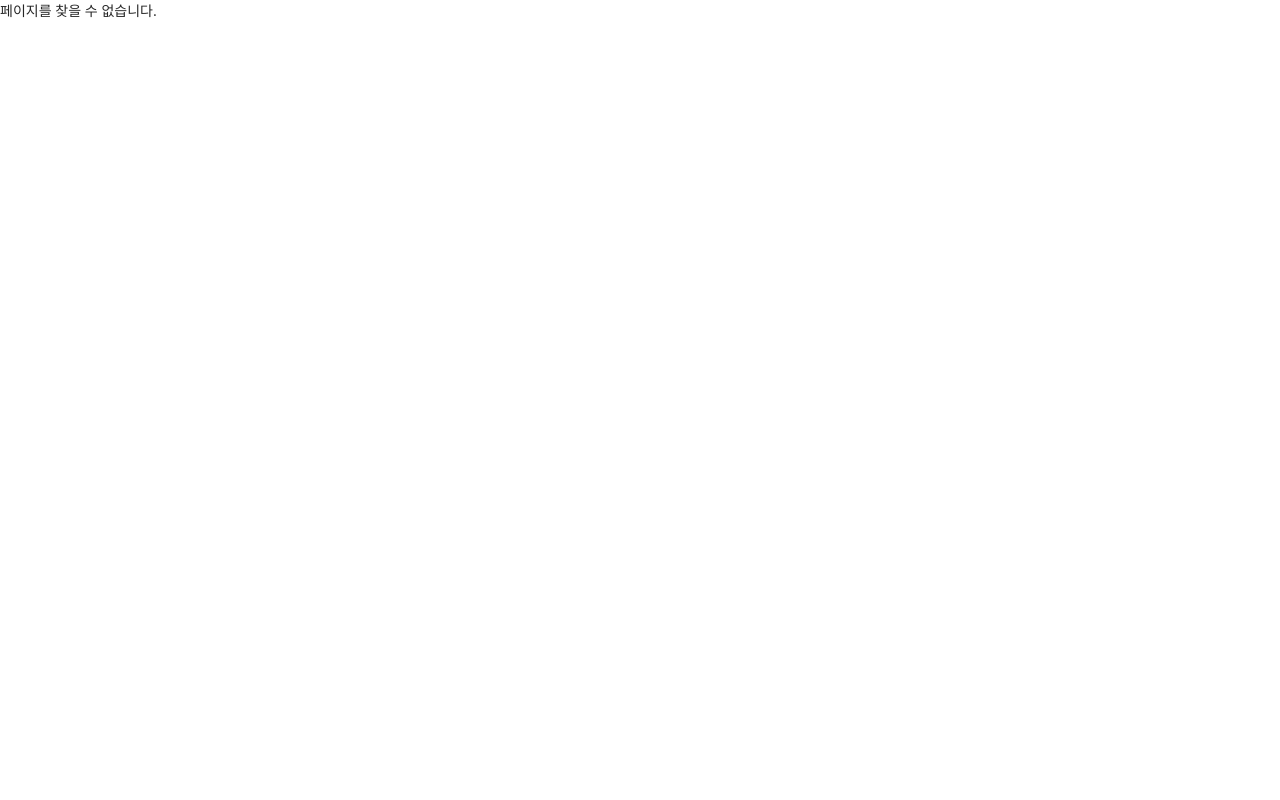
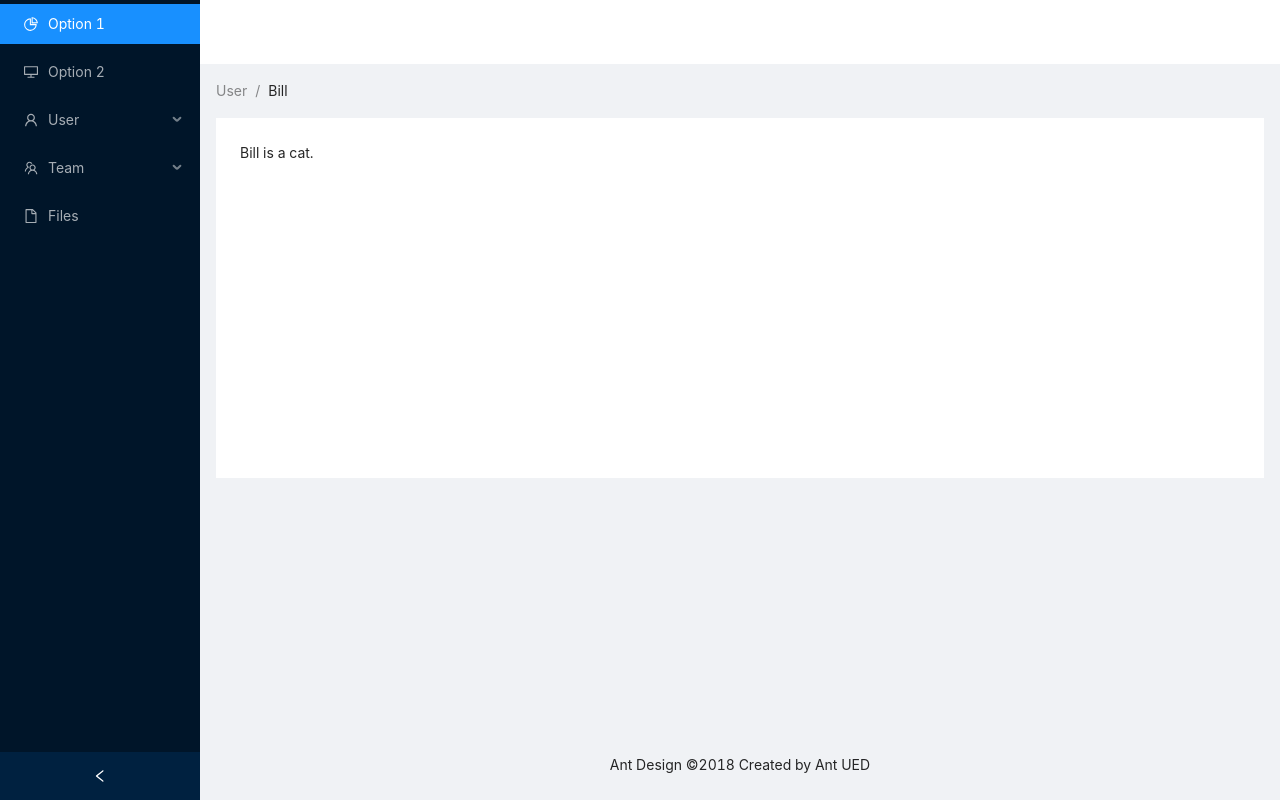
Before and after one commit to strong-minsu/React-Router, a React (Create React App) app: page /layout in a window 1280 px wide. Built offline with nearby package versions, Linux system fonts and the light colour scheme.

Commit message:
antd layout, login form 사용해보기

```diff
--- a/src/App.css
+++ b/src/App.css
@@ -1,38 +1,22 @@
-.App {
-  text-align: center;
+#components-layout-demo-side .logo {
+  height: 32px;
+  margin: 16px;
+  background: rgba(255, 255, 255, 0.3);
 }
 
-.App-logo {
-  height: 40vmin;
-  pointer-events: none;
+.site-layout .site-layout-background {
+  background: #fff;
 }
 
-@media (prefers-reduced-motion: no-preference) {
-  .App-logo {
-    animation: App-logo-spin infinite 20s linear;
-  }
+#components-form-demo-normal-login .login-form {
+  max-width: 300px;
 }
-
-.App-header {
-  background-color: #282c34;
-  min-height: 100vh;
-  display: flex;
-  flex-direction: column;
-  align-items: center;
-  justify-content: center;
-  font-size: calc(10px + 2vmin);
-  color: white;
+#components-form-demo-normal-login .login-form-forgot {
+  float: right;
 }
-
-.App-link {
-  color: #61dafb;
+#components-form-demo-normal-login .ant-col-rtl .login-form-forgot {
+  float: left;
 }
-
-@keyframes App-logo-spin {
-  from {
-    transform: rotate(0deg);
-  }
-  to {
-    transform: rotate(360deg);
-  }
+#components-form-demo-normal-login .login-form-button {
+  width: 100%;
 }
--- a/src/App.js
+++ b/src/App.js
@@ -6,6 +6,7 @@ import About from "./pages/About";
 import NotFound from "./pages/NotFound";
 import Login from "./pages/Login";
 import "antd/dist/antd.css";
+import AppLayout from "./pages/Layoutex";
 
 function App() {
   return (
@@ -15,6 +16,7 @@ function App() {
       <Route path="/profile" element={<Profile />}>
         <Route path=":id" element={<Profile />} />
       </Route>
+      <Route path="/layout" element={<AppLayout />} />
       <Route path="/about" element={<About />} />
       <Route path="*" element={<NotFound />} />
     </Routes>
--- /dev/null
+++ b/src/pages/Layoutex.jsx
@@ -0,0 +1,99 @@
+import {
+  DesktopOutlined,
+  FileOutlined,
+  PieChartOutlined,
+  TeamOutlined,
+  UserOutlined,
+} from "@ant-design/icons";
+import { Breadcrumb, Layout, Menu } from "antd";
+import React, { useState } from "react";
+const { Header, Content, Footer, Sider } = Layout;
+
+function getItem(label, key, icon, children) {
+  return {
+    key,
+    icon,
+    children,
+    label,
+  };
+}
+
+const items = [
+  getItem("Option 1", "1", <PieChartOutlined />),
+  getItem("Option 2", "2", <DesktopOutlined />),
+  getItem("User", "sub1", <UserOutlined />, [
+    getItem("Tom", "3"),
+    getItem("Bill", "4"),
+    getItem("Alex", "5"),
+  ]),
+  getItem("Team", "sub2", <TeamOutlined />, [
+    getItem("Team 1", "6"),
+    getItem("Team 2", "8"),
+  ]),
+  getItem("Files", "9", <FileOutlined />),
+];
+
+const AppLayout = () => {
+  const [collapsed, setCollapsed] = useState(false);
+  return (
+    <Layout
+      style={{
+        minHeight: "100vh",
+      }}
+    >
+      <Sider
+        collapsible
+        collapsed={collapsed}
+        onCollapse={(value) => setCollapsed(value)}
+      >
+        <div className="logo" />
+        <Menu
+          theme="dark"
+          defaultSelectedKeys={["1"]}
+          mode="inline"
+          items={items}
+        />
+      </Sider>
+      <Layout className="site-layout">
+        <Header
+          className="site-layout-background"
+          style={{
+            padding: 0,
+          }}
+        />
+        <Content
+          style={{
+            margin: "0 16px",
+          }}
+        >
+          <Breadcrumb
+            style={{
+              margin: "16px 0",
+            }}
+          >
+            <Breadcrumb.Item>User</Breadcrumb.Item>
+            <Breadcrumb.Item>Bill</Breadcrumb.Item>
+          </Breadcrumb>
+          <div
+            className="site-layout-background"
+            style={{
+              padding: 24,
+              minHeight: 360,
+            }}
+          >
+            Bill is a cat.
+          </div>
+        </Content>
+        <Footer
+          style={{
+            textAlign: "center",
+          }}
+        >
+          Ant Design ©2018 Created by Ant UED
+        </Footer>
+      </Layout>
+    </Layout>
+  );
+};
+
+export default AppLayout;
--- a/src/pages/Login.jsx
+++ b/src/pages/Login.jsx
@@ -1,44 +1,86 @@
+import { LockOutlined, UserOutlined } from "@ant-design/icons";
+import { Button, Checkbox, Form, Input } from "antd";
 import React from "react";
-import { useNavigate } from "react-router-dom";
-import StyledButton from "../components/StyledButton";
-export default function Login() {
-  const [Email, setEmail] = React.useState("");
-  const [Password, setPassword] = React.useState("");
 
-  const onEmailHandler = (event) => {
-    setEmail(event.currentTarget.value);
+let style = {
+  padding: "20px",
+  width: "300px",
+  border: "solid 2px #1890ff",
+};
+let sort = {
+  display: "flex",
+  height: "100vh",
+  justifyContent: "center",
+  alignItems: "center",
+};
+const Login = () => {
+  const onFinish = (values) => {
+    console.log("Received values of form: ", values);
   };
 
-  const onPasswordHandler = (event) => {
-    setPassword(event.currentTarget.value);
-  };
+  return (
+    <div style={sort}>
+      <Form
+        name="normal_login"
+        className="login-form"
+        style={style}
+        initialValues={{
+          remember: true,
+        }}
+        onFinish={onFinish}
+      >
+        <h2>Wellcome Study be Happy</h2>
+        <Form.Item
+          name="username"
+          rules={[
+            {
+              required: true,
+              message: "Please input your Username!",
+            },
+          ]}
+        >
+          <Input
+            prefix={<UserOutlined className="site-form-item-icon" />}
+            placeholder="Username"
+          />
+        </Form.Item>
+        <Form.Item
+          name="password"
+          rules={[
+            {
+              required: true,
+              message: "Please input your Password!",
+            },
+          ]}
+        >
+          <Input
+            prefix={<LockOutlined className="site-form-item-icon" />}
+            type="password"
+            placeholder="Password"
+          />
+        </Form.Item>
+        <Form.Item>
+          <Form.Item name="remember" valuePropName="checked" noStyle>
+            <Checkbox>Remember me</Checkbox>
+          </Form.Item>
 
-  let navigate = useNavigate();
-  function signUp() {
-    navigate("/");
-  }
-
-  return (
-    <div
-      style={{
-        display: "flex",
-        justifyContent: "center",
-        alignItems: "center",
-        width: "100%",
-        height: "100vh",
-      }}
-    >
-      <form style={{ display: "flex", flexDirection: "column" }}>
-        <label>Email</label>
-        <input type="email" value={Email} onChange={onEmailHandler} />
-        <label>Password</label>
-        <input type="password" value={Password} onChange={onPasswordHandler} />
-
-        <br />
-        <StyledButton>Login</StyledButton>
-        <br />
-        <button onClick={signUp}>회원가입</button>
-      </form>
+          <a className="login-form-forgot" href="">
+            Forgot password
+          </a>
+        </Form.Item>
+        <Form.Item>
+          <Button
+            type="primary"
+            htmlType="submit"
+            className="login-form-button"
+          >
+            Log in
+          </Button>
+          Or <a href="">register now!</a>
+        </Form.Item>
+      </Form>
     </div>
   );
-}
+};
+
+export default Login;
```
